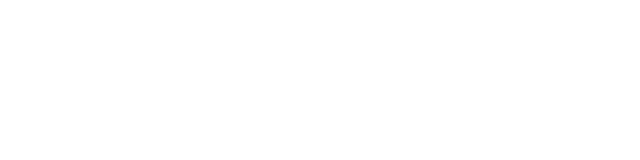
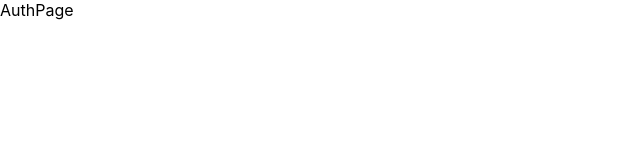
Before and after one commit to shwakib/Cleansify, a React (Create React App) app: page / in a window 1280 px wide. Shown: the top 160 px of the page, without its empty margins (0-640 px from the left). Built offline with nearby package versions, Linux system fonts and the light colour scheme.

Commit message:
FEAT: Added router to app

```diff
--- a/package.json
+++ b/package.json
@@ -11,6 +11,7 @@
     "@types/react-dom": "^18.2.22",
     "react": "^18.2.0",
     "react-dom": "^18.2.0",
+    "react-router-dom": "^6.22.3",
     "react-scripts": "5.0.1",
     "web-vitals": "^2.1.4"
   },
--- a/src/App.tsx
+++ b/src/App.tsx
@@ -1,11 +1,15 @@
-import React from "react";
+import AuthPage from './pages/AuthPage'
+import React from 'react'
+import { BrowserRouter as Router, Routes, Route } from 'react-router-dom'
 
 function App() {
   return (
-    <div>
-
-    </div>
-  );
+    <Router>
+      <Routes>
+        <Route path="/" element={<AuthPage />} />
+      </Routes>
+    </Router>
+  )
 }
 
-export default App;
+export default App
--- /dev/null
+++ b/src/pages/AuthPage.tsx
@@ -0,0 +1,7 @@
+import React from 'react'
+
+const AuthPage = () => {
+  return <div>AuthPage</div>
+}
+
+export default AuthPage
```
Also changed, not shown: 1 other file (tests, documents, lock files or other folders).
